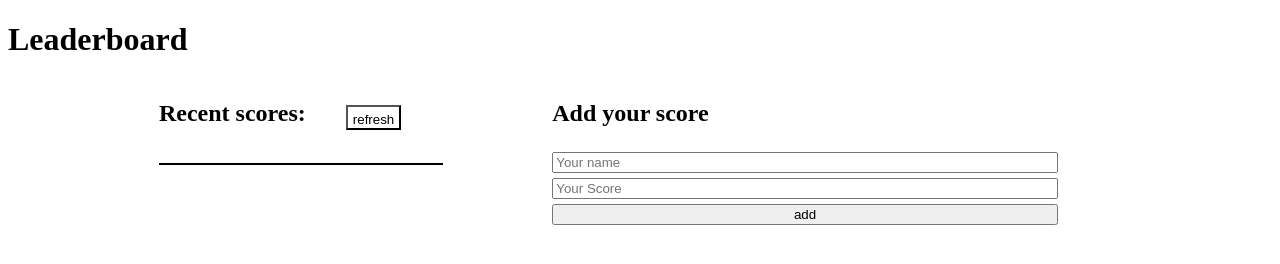
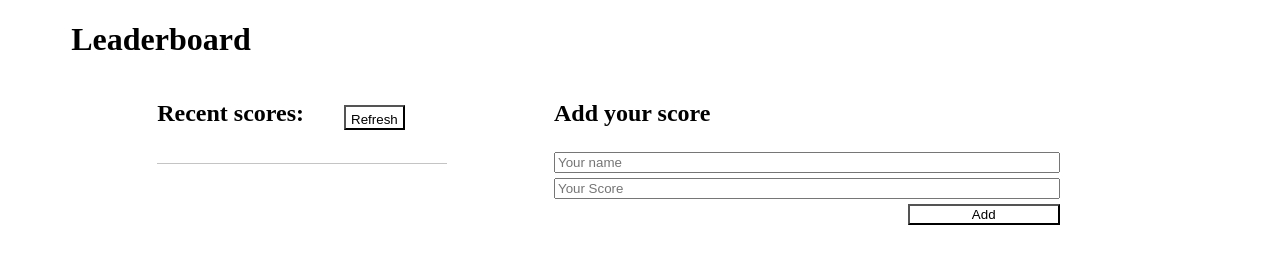
Before and after one commit to Zel-hub7/Leaderboard, a website built with webpack: page src/index.html in a window 1280 px wide. Built offline with nearby package versions, Linux system fonts and the light colour scheme.

Commit message:
modify files

```diff
--- a/src/index.html
+++ b/src/index.html
@@ -12,7 +12,7 @@
             <div class="listdiv">
                 <div class="recent-score">
                     <h2>Recent scores:</h2>
-                    <button class="refresh">refresh</button>
+                    <button class="refresh">Refresh</button>
                 </div>
                 <ul class="lists">
                 </ul>
@@ -21,7 +21,7 @@
                 <h2>Add your score</h2>
                 <input type="text" id="leader-name" class="leader-name" placeholder="Your name">
                 <input type="text" id="leader-score" class="leader-score" placeholder="Your Score">
-                <button class="add" id="add" type="submit">add</button>
+                <button class="add" id="add" type="submit">Add</button>
             </form>
         </div>
     </div>
--- a/src/modules/addScore.js
+++ b/src/modules/addScore.js
@@ -1,4 +1,4 @@
-const uniqueId = "Zelalem1234"; // Replace this with a unique ID of your choice
+const uniqueId = "Zelalem1234";
 const apiUrl = `https://us-central1-js-capstone-backend.cloudfunctions.net/api/games/${uniqueId}/scores/`;
 
 const addScore = async (scoreList) => {
--- a/src/style.css
+++ b/src/style.css
@@ -2,6 +2,9 @@
   display: flex;
   justify-content: space-evenly;
 
+}
+h1 {
+  margin-left: 5%;
 }
 .form {
   display: flex;
@@ -26,8 +29,9 @@
   display: flex;
   flex-direction: column;
   width: 100%;
-  border: solid black 1px;
+  border: solid rgb(196, 196, 196) 0.5px;
   list-style: none;
+  border-bottom: none;
 
 }
 .lists li {
@@ -40,3 +44,8 @@
 .even {
   background-color: silver;
 }
+#add {
+  margin-left: 70%;
+  width: 30%;
+  background-color: white;
+}
```
